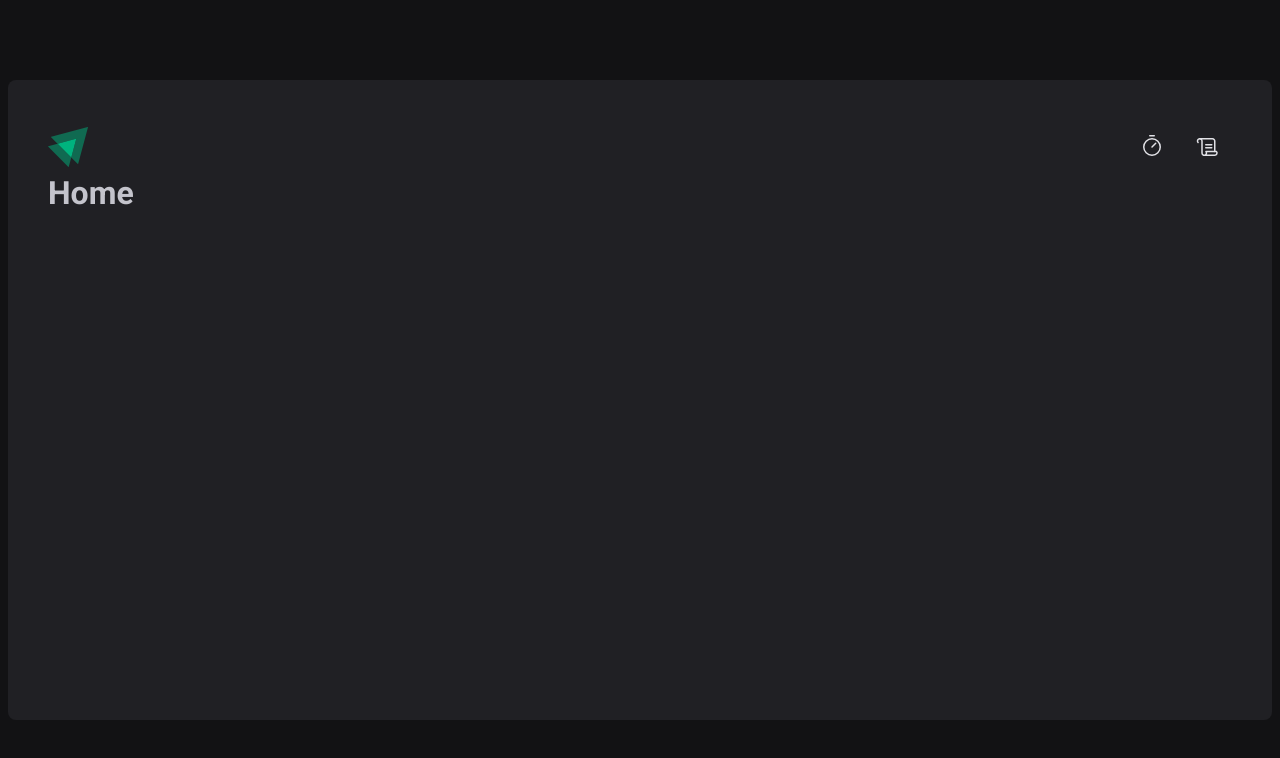
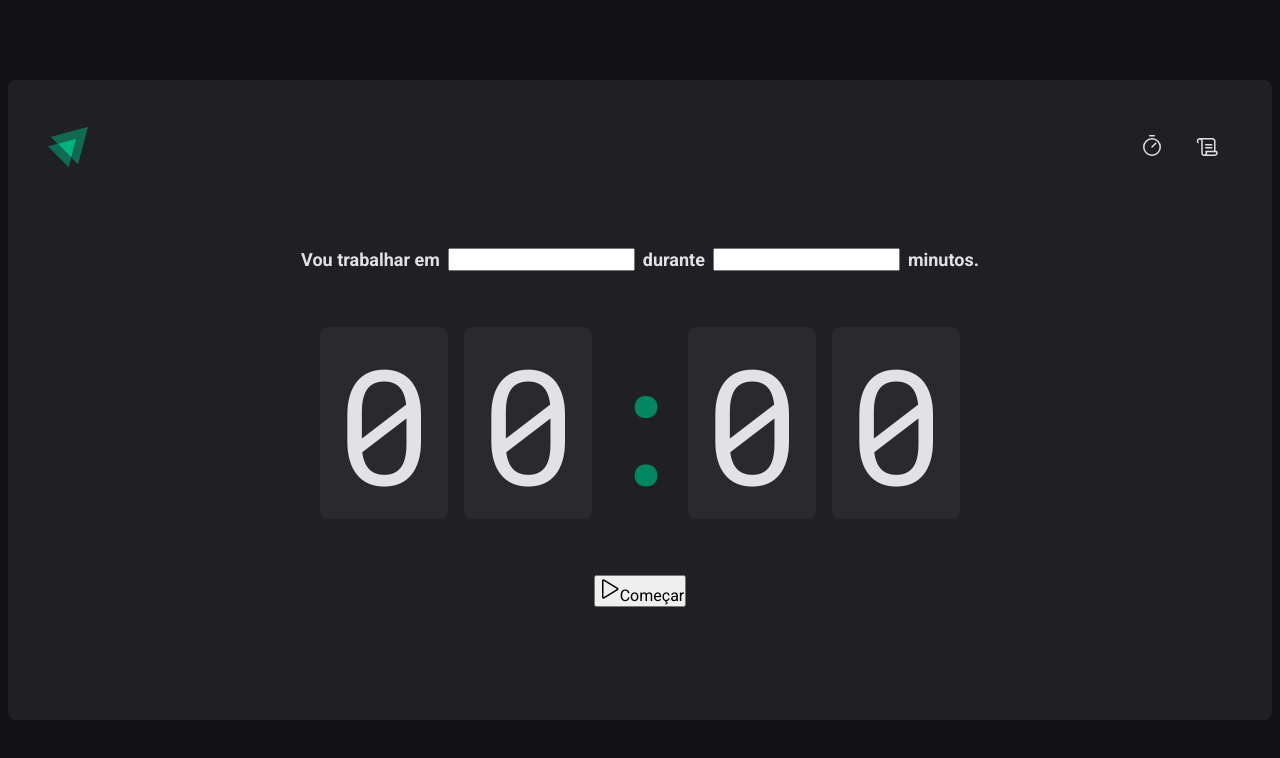
Before and after one commit to samuel-cardoso/timer, a React (Vite) app: page / in a window 1280 px wide. Shown: the top 758 px of the page. Built offline with nearby package versions, Linux system fonts and the light colour scheme.

Commit message:
style: initialize stylization in home page

```diff
--- a/src/pages/Home.tsx
+++ /dev/null
@@ -1,7 +0,0 @@
-export function Home() {
-  return (
-    <div>
-      <h1>Home</h1>
-    </div>
-  );
-}
--- /dev/null
+++ b/src/pages/Home/index.tsx
@@ -0,0 +1,38 @@
+import { Play } from "phosphor-react";
+import {
+  CountdownContainer,
+  FormContainer,
+  HomeContainer,
+  Separator,
+} from "./styles";
+
+export function Home() {
+  return (
+    <HomeContainer>
+      <form action="">
+        <FormContainer>
+          <label htmlFor="task">Vou trabalhar em </label>
+          <input id="task" />
+
+          <label htmlFor="">durante</label>
+          <input type="number" id="minutesAmount" />
+
+          <span>minutos.</span>
+        </FormContainer>
+
+        <CountdownContainer>
+          <span>0</span>
+          <span>0</span>
+          <Separator>:</Separator>
+          <span>0</span>
+          <span>0</span>
+        </CountdownContainer>
+
+        <button type="submit">
+          <Play size={24} />
+          Começar
+        </button>
+      </form>
+    </HomeContainer>
+  );
+}
--- /dev/null
+++ b/src/pages/Home/styles.ts
@@ -0,0 +1,55 @@
+import styled from "styled-components";
+
+export const HomeContainer = styled.main`
+  flex: 1;
+  display: flex;
+  flex-direction: column;
+  align-items: center;
+  justify-content: center;
+
+  form {
+    display: flex;
+    flex-direction: column;
+    align-items: center;
+    gap: 3.5rem;
+  }
+`;
+
+export const FormContainer = styled.div`
+  width: 100%;
+  display: flex;
+  align-items: center;
+  justify-content: center;
+  gap: 0.5rem;
+  color: ${(props) => props.theme["gray-100"]};
+  font-size: 1.125rem;
+  font-weight: bold;
+  flex-wrap: wrap;
+`;
+
+export const CountdownContainer = styled.div`
+  font-family: "Roboto Mono", monospace;
+  font-size: 10rem;
+  line-height: 8rem;
+  color: ${(props) => props.theme["gray-100"]};
+
+  display: flex;
+  gap: 1rem;
+
+  span {
+    background: ${(props) => props.theme["gray-700"]};
+    padding: 2rem 1rem;
+    border-radius: 8px;
+  }
+`;
+
+export const Separator = styled.div`
+  padding: 2rem 0;
+  color: ${(props) => props.theme["green-500"]};
+
+  width: 4rem;
+  overflow: hidden;
+  align-items: center;
+  display: flex;
+  justify-content: center;
+`;
--- a/src/styles/global.ts
+++ b/src/styles/global.ts
@@ -29,6 +29,7 @@ Forte abraço */
 body {
     background: ${(props) => props.theme["gray-900"]};
     color: ${(props) => props.theme["gray-300"]};
+    --webkit-font-smoothing: antialiased;
 }
 
 body, input, textarea, button {
```
